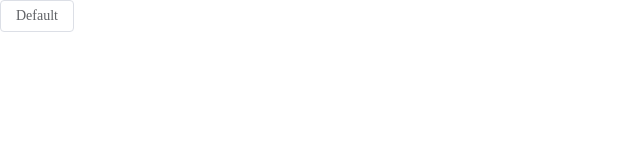
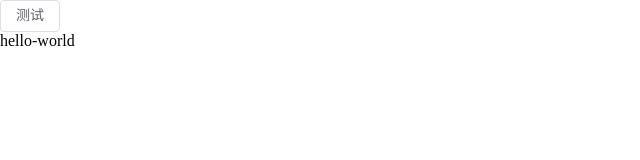
Before and after one commit to windyeasy/vue-element-admin-imitate, a Vue app: page /#/login in a window 1280 px wide. Shown: the top 160 px of the page, without its empty margins (0-640 px from the left). Built offline with nearby package versions, Linux system fonts and the light colour scheme.

Commit message:
fix: repair type prompt

```diff
--- a/src/views/login/index.vue
+++ b/src/views/login/index.vue
@@ -6,7 +6,8 @@ defineOptions({
 
 <template>
   <div class="login-container">
-    <el-button>Default</el-button>
+    <el-button>测试</el-button>
+    <HelloWorld />
   </div>
 </template>
 
--- a/tsconfig.json
+++ b/tsconfig.json
@@ -26,5 +26,5 @@
 
   },
   "references": [{ "path": "./tsconfig.node.json" }],
-  "include": ["src/**/*.ts", "src/**/*.tsx", "src/**/*.vue"]
+  "include": ["src/**/*.ts", "src/**/*.tsx", "src/**/*.vue", "./components.d.ts", "./auto-imports.d.ts"]
 }
```
